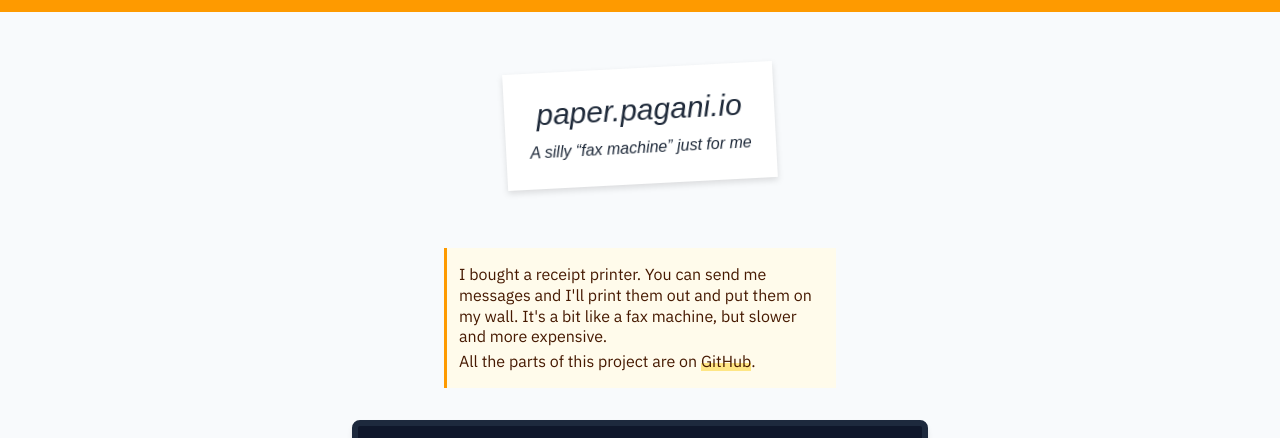
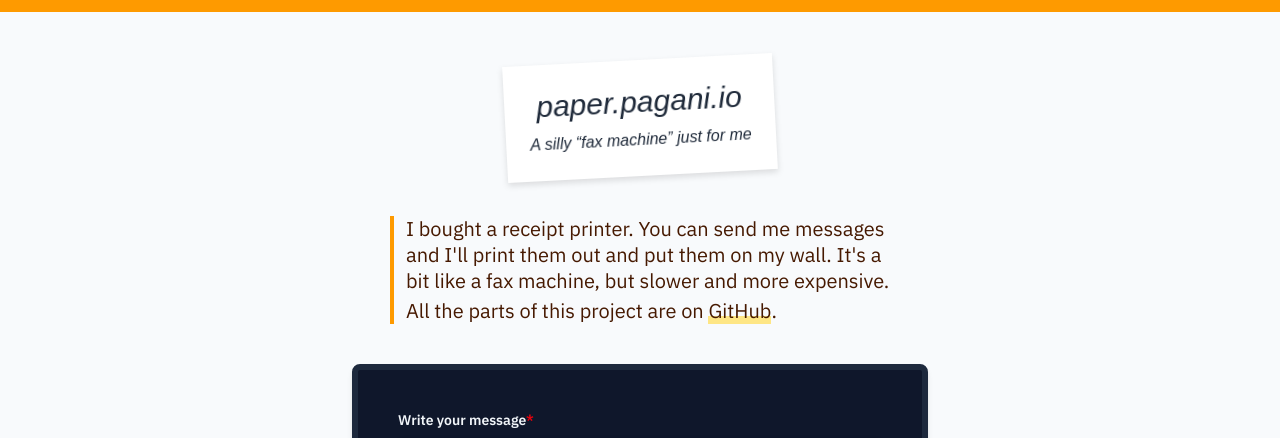
Before and after one commit to Marco-Pagani/paper, a SvelteKit app in the folder frontend/: page / in a window 1280 px wide. Shown: the top 438 px of the page. Built offline with nearby package versions, Linux system fonts and the light colour scheme; no server answers; a web font is replaced by a local one.

Commit message:
Change the description

```diff
--- a/frontend/src/routes/+page.svelte
+++ b/frontend/src/routes/+page.svelte
@@ -49,13 +49,13 @@
 <div class="flex h-full  flex-col items-center p-2 sm:p-6 font-sans">
 
 	<div
-		class="font-receipt-xl my-8 flex -rotate-3 flex-col items-center bg-white p-6 text-gray-800 drop-shadow-md"
+		class="font-receipt-xl mt-6 flex -rotate-3 flex-col items-center bg-white p-6 text-gray-800 drop-shadow-md"
 	>
 		<h1 class="pb-2 text-3xl">paper.pagani.io</h1>
 		<p class="">A silly “fax machine” just for me</p>
 	</div>
 
-	<section class="max-w-98 my-8 p-4 border-l-3 border-amber-500 pl-3 leading-[1.3] bg-amber-50 text-amber-950 z-10">
+	<section class="max-w-125 my-10  border-l-4 border-amber-500 pl-3 leading-[1.3] text-xl text-amber-950 z-10">
 		<p>
 			I bought a receipt printer. You can send me messages and I'll print them out and put them on my wall. It's a bit like a fax machine, but slower and more expensive.
 		</p>
```
